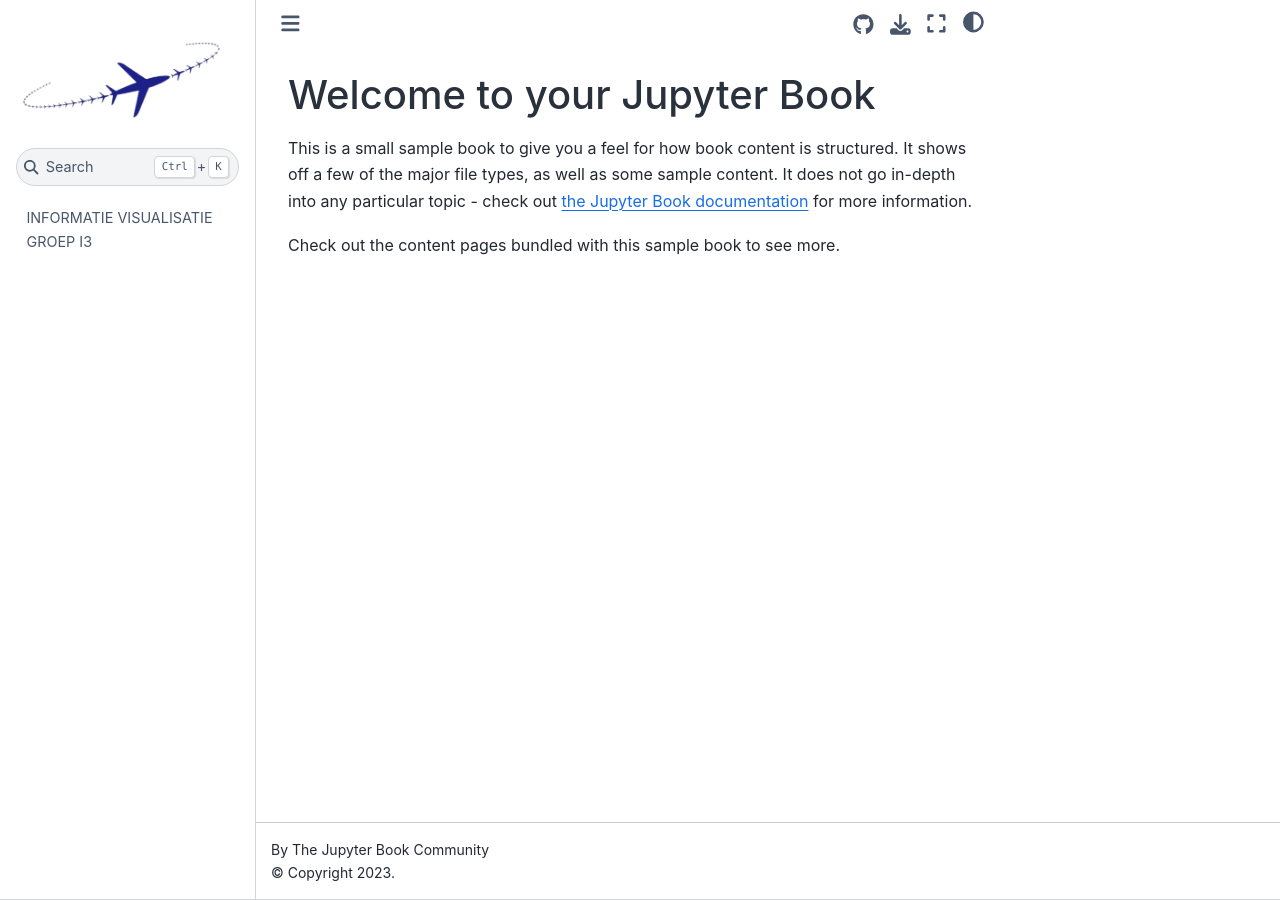
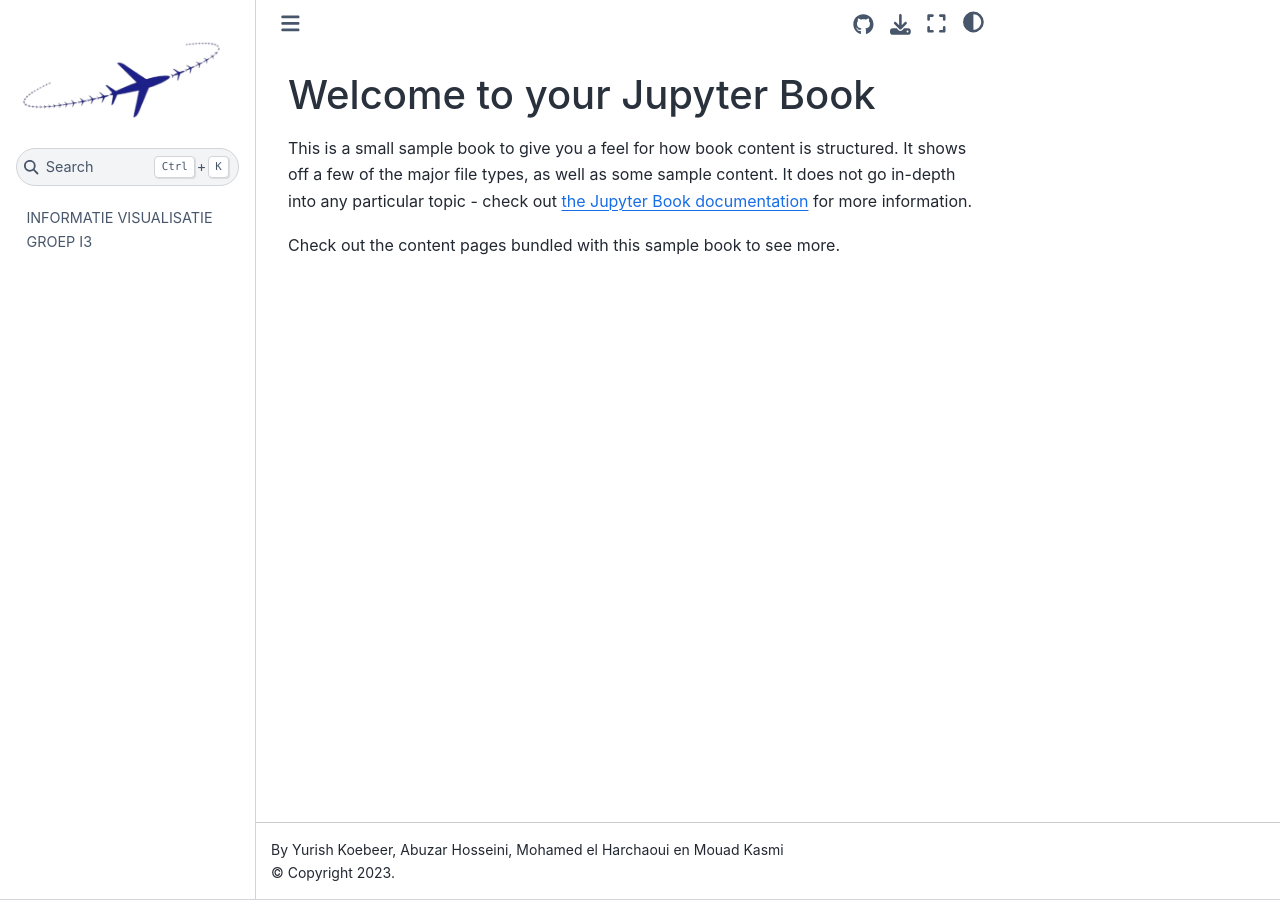
Before and after one commit to 2YYs/info, a Jupyter Book: the page built from intro.md, in a window 1280 px wide. Built offline with Jupyter Book 1.0.4 settings and Sphinx 7.4.7 and the Sphinx Book theme 1.1.4, drawn with Linux system fonts in a browser that asks for light colours.

Commit message:
Update _config.yml

```diff
--- a/_config.yml
+++ b/_config.yml
@@ -1,8 +1,8 @@
 # Book settings
 # Learn more at https://jupyterbook.org/customize/config.html
 
-title: My sample book
-author: The Jupyter Book Community
+title: US immigration and minimum wage
+author: Yurish Koebeer, Abuzar Hosseini, Mohamed el Harchaoui en Mouad Kasmi
 logo: logo.png
 
 # Force re-execution of notebooks on each build.
@@ -29,9 +29,9 @@
 
 # Information about where the book exists on the web
 repository:
-  url: https://github.com/executablebooks/jupyter-book  # Online location of your book
+  url: https://github.com/2YYs/info  # Online location of your book
   path_to_book: docs  # Optional path to your book, relative to the repository root
-  branch: master  # Which branch of the repository should be used when creating links (optional)
+  branch: main  # Which branch of the repository should be used when creating links (optional)
 
 # Add GitHub buttons to your book
 # See https://jupyterbook.org/customize/config.html#add-a-link-to-your-repository
```
